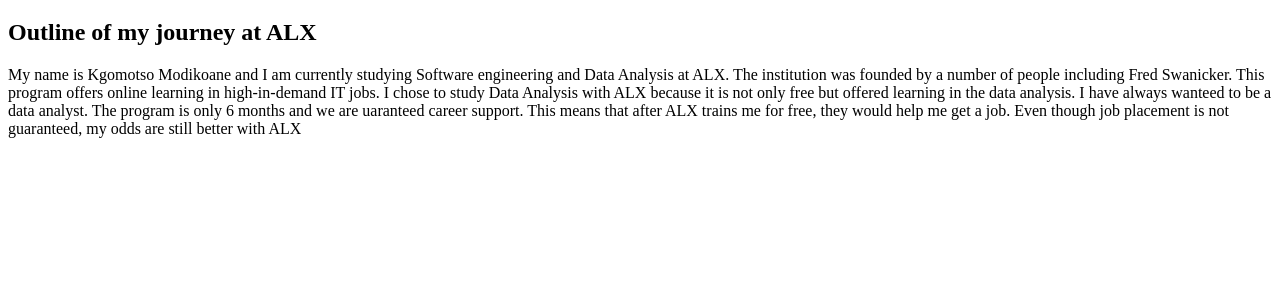
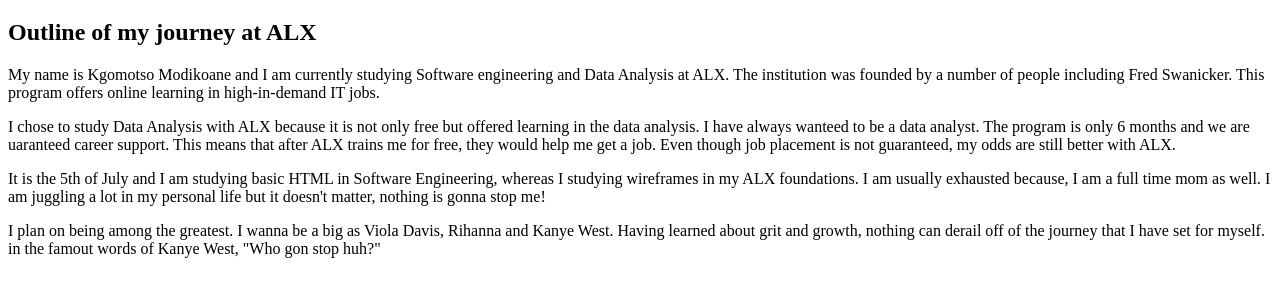
Before and after one commit to Kmodikoane/alx_html_css, a plain HTML site: page html_basic/index.html in a window 1280 px wide. Shown: the part 87-384 px from the top of the page. Drawn offline with Linux system fonts and the light colour scheme.

Commit message:
added paragraphs

```diff
--- a/html_basic/index.html
+++ b/html_basic/index.html
@@ -6,16 +6,24 @@
     <body>
         <h1>KGOMOTSO MODIKOANE'S ALX JOURNEY</h1>
         <h2>Outline of my journey at ALX</h2>
-        <p1>My name is Kgomotso Modikoane and I am currently studying Software engineering and Data Analysis at ALX.
+        <p>My name is Kgomotso Modikoane and I am currently studying Software engineering and Data Analysis at ALX.
             The institution was founded by a number of people including Fred Swanicker. This program offers online learning
             in high-in-demand IT jobs.
-        </p1>
-        <p2>I chose to study Data Analysis with ALX because it is not only free but offered learning in the data analysis.
+        </p>
+
+        <p>I chose to study Data Analysis with ALX because it is not only free but offered learning in the data analysis.
             I have always wanteed to be a data analyst. The program is only 6 months and we are uaranteed career support.
             This means that after ALX trains me for free, they would help me get a job. Even though job placement is not
-            guaranteed, my odds are still better with ALX
-        </p2>
-        <p3></p3>
-        <p4></p4>
+            guaranteed, my odds are still better with ALX.
+        </p>
+
+        <p>It is the 5th of July and I am studying basic HTML in Software Engineering, whereas I studying wireframes in
+            my ALX foundations. I am usually exhausted because, I am a full time mom as well.
+            I am juggling a lot in my personal life but it doesn't matter, nothing is gonna stop me!
+        </p>
+        <p>I plan on being among the greatest. I wanna be a big as Viola Davis, Rihanna and Kanye West. Having learned
+            about grit and growth, nothing can derail off of the journey that I have set for myself. in the famout words
+            of Kanye West, "Who gon stop huh?"
+        </p>
     </body>
 </html>
```
